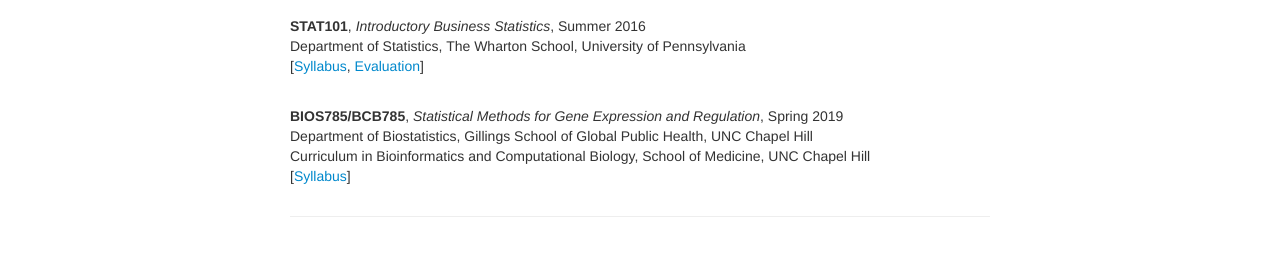
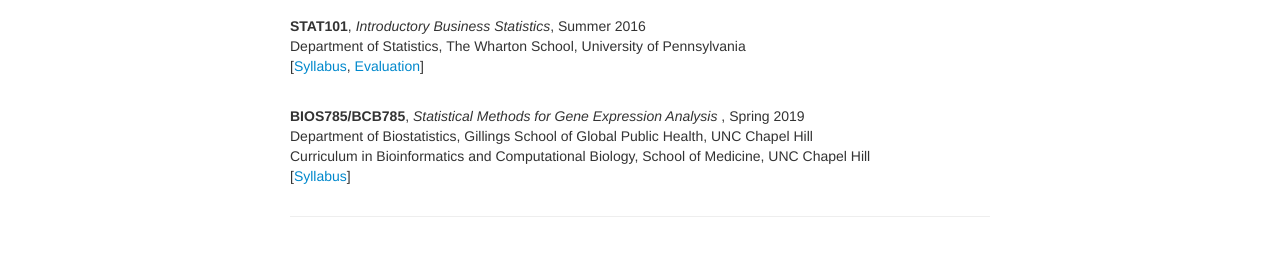
Before and after one commit to yuchaojiang/yuchaojiang.github.io, a Jekyll site: the page built from pages/teaching.md, in a window 1280 px wide. Shown: the part 136-392 px from the top of the page. Built offline with Jekyll 4.4.1, drawn with Linux system fonts in a browser that asks for light colours.

Commit message:
Update teaching.md

```diff
--- a/pages/teaching.md
+++ b/pages/teaching.md
@@ -11,7 +11,7 @@ Department of Statistics, The Wharton School, University of Pennsylvania <br/>
 </div>
 <br/>
 <div class="cv">
-  <b>BIOS785/BCB785</b>, <i>Statistical Methods for Gene Expression and Regulation</i>, Spring 2019 <br/>
+  <b>BIOS785/BCB785</b>, <i>Statistical Methods for Gene Expression Analysis </i>, Spring 2019 <br/>
 Department of Biostatistics, Gillings School of Global Public Health, UNC Chapel Hill <br/>
 Curriculum in Bioinformatics and Computational Biology, School of Medicine, UNC Chapel Hill
 <br/>
```
